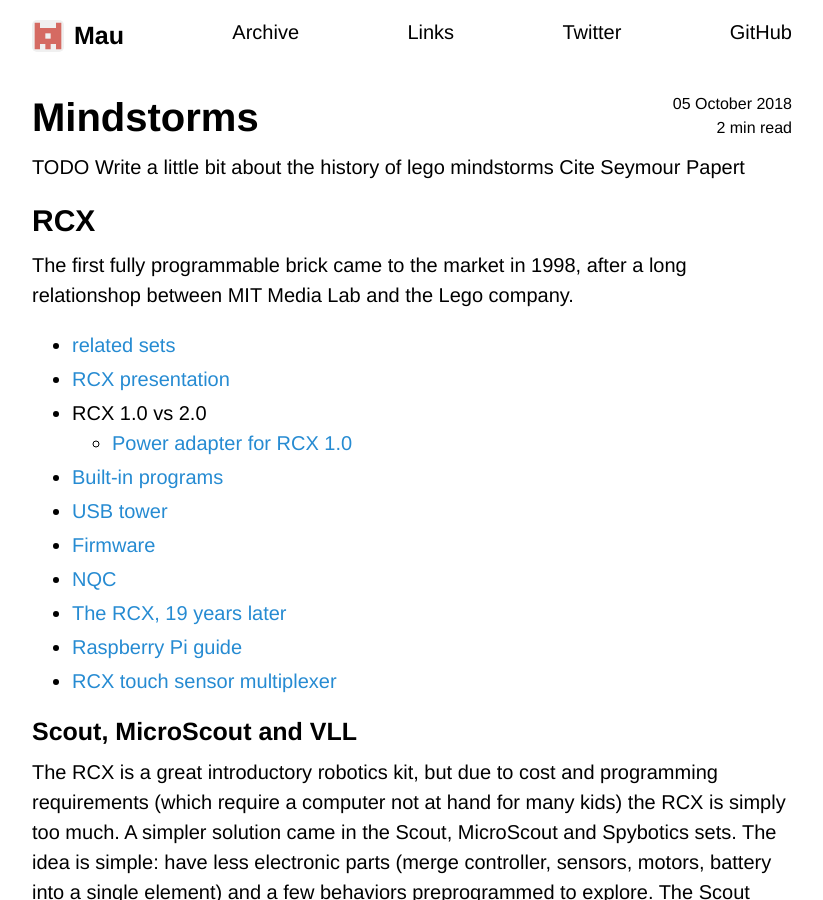
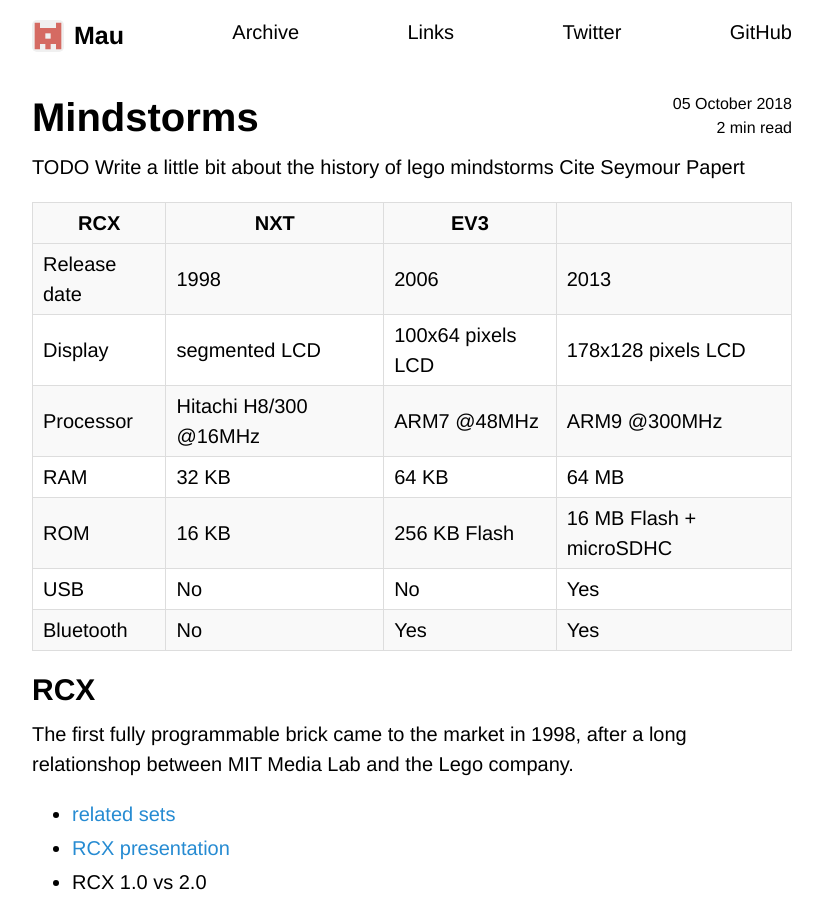
Before and after one commit to Maumagnaguagno/maumagnaguagno.github.io, a Jekyll site: the page built from mindstorms.md, in a window 1280 px wide and 900 px high. Shown: the whole window, without its empty margins (228-1051 px from the left). Built offline with Jekyll 4.4.1, drawn with Linux system fonts in a browser that asks for light colours; our own code applies the rules of GitHub Pages for plain Markdown files.

Commit message:
Add Comparison table to Mindstorms

```diff
--- a/mindstorms.md
+++ b/mindstorms.md
@@ -9,6 +9,16 @@ hidden: true
 # Mindstorms
 TODO Write a little bit about the history of lego mindstorms
 Cite Seymour Papert
+
+| RCX | NXT | EV3
+--- | --- | --- | ---
+Release date | 1998 | 2006 | 2013
+Display | segmented LCD | 100x64 pixels LCD | 178x128 pixels LCD
+Processor | Hitachi H8/300 @16MHz | ARM7 @48MHz | ARM9 @300MHz
+RAM | 32 KB | 64 KB | 64 MB
+ROM | 16 KB | 256 KB Flash | 16 MB Flash + microSDHC
+USB | No | No | Yes
+Bluetooth | No | Yes | Yes
 
 ## RCX
 The first fully programmable brick came to the market in 1998, after a long relationshop between MIT Media Lab and the Lego company.
```
